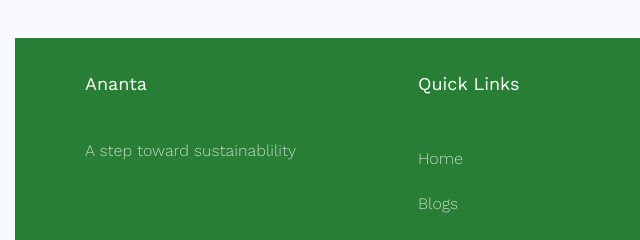
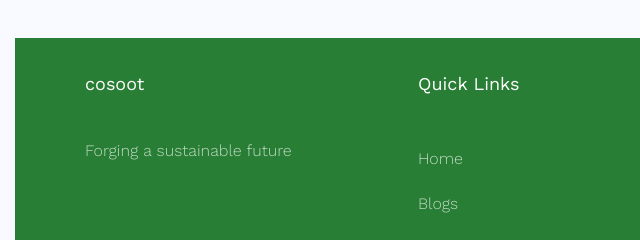
Before and after one commit to spurjhattam2207/anantahq.github.io, a plain HTML site: page index.html in a window 1280 px wide. Shown: the part 5032-5272 px from the top of the page, 0-640 px from the left. Drawn offline with nearby package versions, Linux system fonts and the light colour scheme; some packages are replaced by stand-ins of ours; no server answers; files whose address does not match are found by name.

Commit message:
Update index.html

```diff
--- a/index.html
+++ b/index.html
@@ -502,8 +502,8 @@
         <div class="row ">
           <div class="col-md">
             <div class="ftco-footer-widget mb-4">
-              <h2 class="ftco-heading-2">Ananta</h2>
-              <p>A step toward sustainablility</p>
+              <h2 class="ftco-heading-2">cosoot</h2>
+              <p>Forging a sustainable future</p>
             </div>
           </div>
           <div class="col-md">
```
